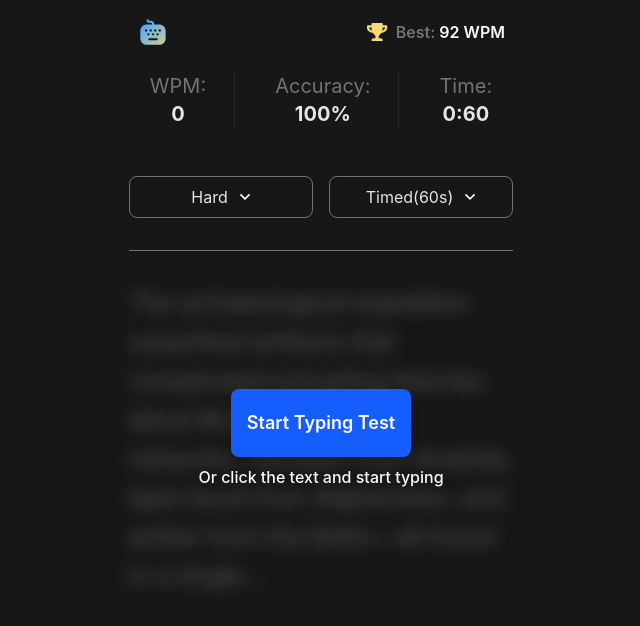
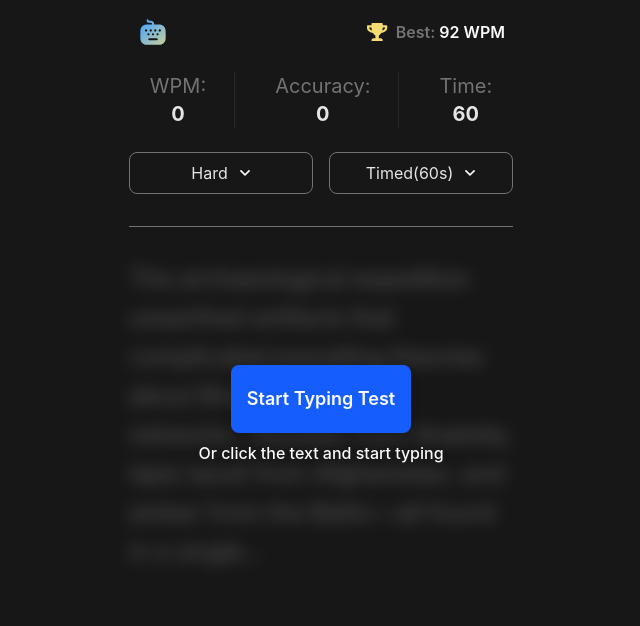
Before and after one commit to briellll/Typing-speed-test, a React (Vite) app: page / in a window 1280 px wide. Shown: the top 626 px of the page, without its empty margins (319-959 px from the left). Built offline with nearby package versions, Linux system fonts and the light colour scheme.

Commit message:
adiciona lógica de temporizador e atualiza componentes para exibir estatísticas do jogo

```diff
--- a/src/App.jsx
+++ b/src/App.jsx
@@ -1,4 +1,4 @@
-import { useState } from "react"
+import { useEffect, useState } from "react"
 import HeaderStats from "./components/HeaderStats"
 import StartScreen from "./components/StartScreen"
 import TypingArea from "./components/TypingArea";
@@ -8,11 +8,54 @@ function App() {
 
     const [gamePhase, setGamePhase] = useState('start');
 
+    const [wpm,setWpm] = useState(0);
+    const [accuracy,setAccuracy] = useState(0);
+    const [timeLeft,setTimeLeft] = useState(60);
+
+        useEffect(()=> {
+        let intervalId;
+
+        if (gamePhase === 'playing' && timeLeft > 0){
+
+            intervalId = setInterval(()=> {
+                setTimeLeft((prevtime)=> prevtime - 1);
+            }, 1000);
+
+        }
+
+        else if (timeLeft === 0 && gamePhase === 'playing'){
+            setTimeout(() => {
+        setGamePhase('finished');
+      }, 0);
+    }
+
+        return () => clearInterval(intervalId);
+
+
+    }, [gamePhase,timeLeft]);
+
+    const handleRestart = () => {
+        setGamePhase('start');
+        setWpm(0);
+        setAccuracy(0);
+        setTimeLeft(0);
+    };
+
+    const handleUpdateStats = (newWpm, newAccuracy) => {
+        setWpm(newWpm);
+        setAccuracy(newAccuracy);
+    }
+
   return (
     <div className=" bg-neutral-900 min-h-screen p-4 " >
         <div className=" max-w-sm mx-auto ">
 
-            <HeaderStats/>
+            <HeaderStats
+                time={timeLeft}
+                wpm={wpm}
+                accuracy={accuracy}
+            />
+
             <hr className=" border-neutral-500 " />
 
             {gamePhase === 'start' && (
@@ -20,11 +63,15 @@ function App() {
             )}
 
             {gamePhase ==='playing' && (
-                <TypingArea onTimeUp={() =>('finished')} />
+                <TypingArea
+                onRestart={handleRestart}
+                timeLeft={timeLeft}
+                onUpdateStats={handleUpdateStats}
+                />
             )}
 
             {gamePhase ==='finished' && (
-                <ResultScreen onRestart={ () =>('start')} />
+                <ResultScreen tesete={ () => setGamePhase('start')} />
             )}
 
 
--- a/src/components/HeaderStats.jsx
+++ b/src/components/HeaderStats.jsx
@@ -2,7 +2,7 @@ import DropDown from './Dropdown';
 import logoSmallImg from '../assets/images/logo-small.svg';
 import iconPersonalBest from '../assets/images/icon-personal-best.svg';
 
-const HeaderStats = () => {
+const HeaderStats = ({time,wpm,accuracy}) => {
     return (
         <div className='flex flex-col gap-6'>
 
@@ -21,20 +21,18 @@ const HeaderStats = () => {
 
                 <div className='px-7 text-xl'>
                     <div className='text-neutral-500'>WPM:</div>
-                    <div className='font-bold'>0</div>
+                    <div className='font-bold'>{wpm}</div>
                 </div>
+
                 <div className='px-7 text-xl'>
                     <div className='text-neutral-500' >Accuracy:</div>
-                    <div className='font-bold'>100%</div>
+                    <div className='font-bold'>{accuracy}</div>
                 </div>
+
                 <div className='px-7 text-xl'>
                     <div className='text-neutral-500'>Time:</div>
-                    <div className='font-bold'>0:60</div>
+                    <div className='font-bold'>{time}</div>
                 </div>
-
-            </div>
-
-            <div>
 
             </div>
 
--- a/src/components/StartScreen.jsx
+++ b/src/components/StartScreen.jsx
@@ -1,5 +1,3 @@
-
-
 const StartScreen = ({onStartTest}) => {
     return (
 
--- a/src/components/TypingArea.jsx
+++ b/src/components/TypingArea.jsx
@@ -1,13 +1,75 @@
+import { useEffect, useState, useRef } from "react";
+import iconRestart from "../assets/images/icon-restart.svg"
 
+const TypingArea = ({onRestart}) => {
 
+    const referenceText = "The archaeological expedition unearthed artifacts that complicated prevailing theories about Bronze Age trade networks.";
 
-const TypingArea = ({onTimeUp}) => {
+    const [userInput,setUserInput] = useState('');
+
+    const inputRef = useRef(null);
+
+    useEffect(()=>{
+        if (inputRef.current){
+            inputRef.current.focus();
+        }
+    },[]);
+
+    const handleInputChange = (e) => {
+
+        setUserInput(e.target.value);
+    };
+
+    const renderText = () => {
+
+        return referenceText.split('').map((char,index) => {
+
+            let colorClass = 'text-neutral-500';
+
+            if (index< userInput.length){
+                const isCorrect = char === userInput[index];
+
+                colorClass = isCorrect ? 'text-green-500' : "text-red-500 underline decoration-red-500 decoration-2";
+            }
+
+            return (
+                <span key={index} className={colorClass}>
+                    {char}
+                </span>
+            );
+
+        });
+
+    };
+
     return (
-        <div>
-            teste
+        <div onClick={()=> inputRef.current?.focus()}>
+
+            <input
+            ref={inputRef}
+            type="text"
+            value={userInput}
+            onChange={handleInputChange}
+            maxLength={referenceText.length}
+            className=" absolute opacity-0 -z-10 w-0 h-0 "
+            />
+
+            <div className=" mt-2 text-2xl leading-relaxed font-medium cursor-text select-none" >
+                {renderText()}
+            </div>
+
+                <hr className=" border-neutral-500 mt-2" />
+
+            <div className="flex items-center justify-center mt-3">
+                <button onClick={onRestart} className=" flex gap-2 rounded-lg bg-neutral-800 py-2 px-4 text-neutral-50 font-bold items-center hover:bg-neutral-500 transition-colors ">
+                    Restart Test
+                    <img src={iconRestart} alt="" />
+                </button>
+            </div>
+
         </div>
-    )
+    );
 
-}
+};
 
 export default TypingArea;
```
